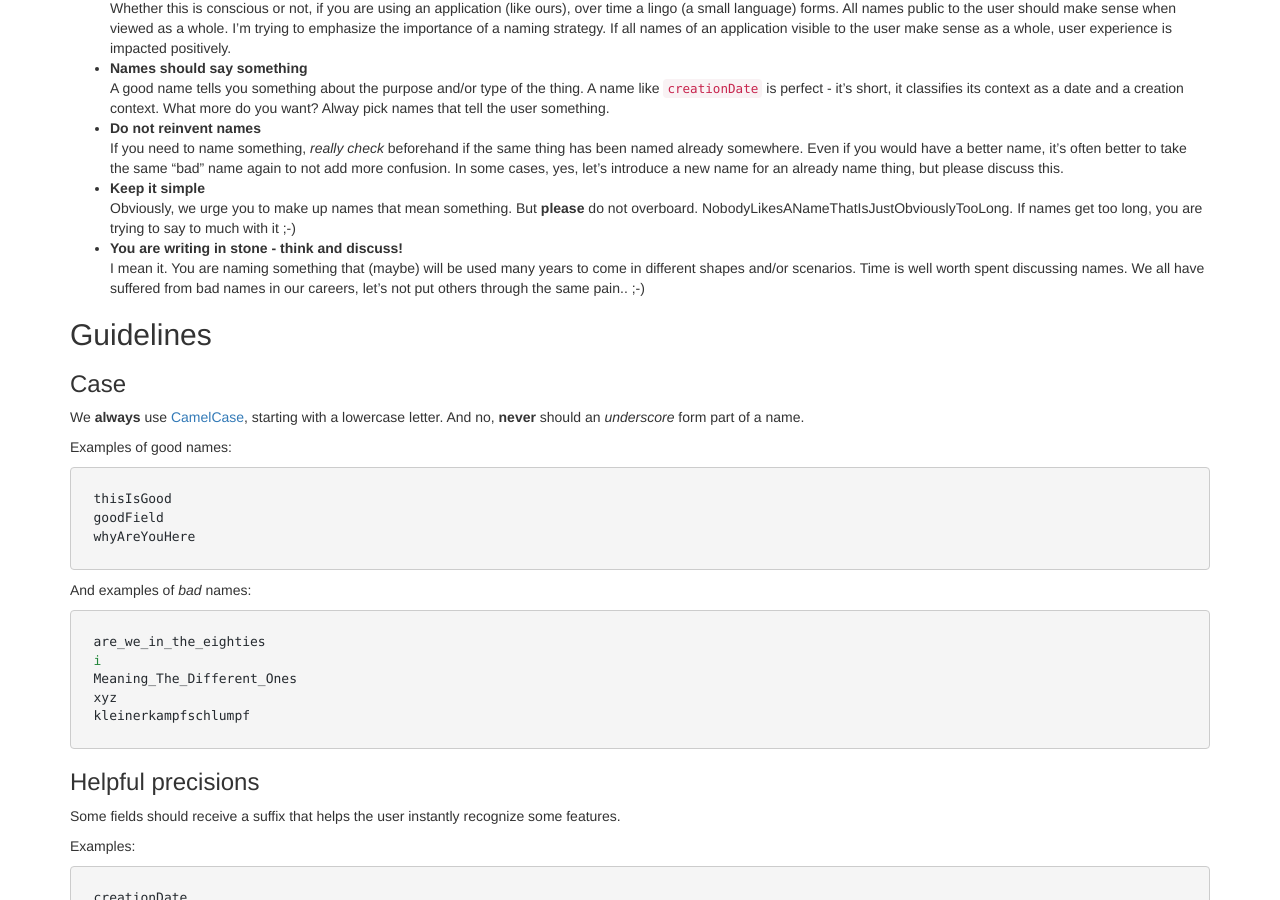
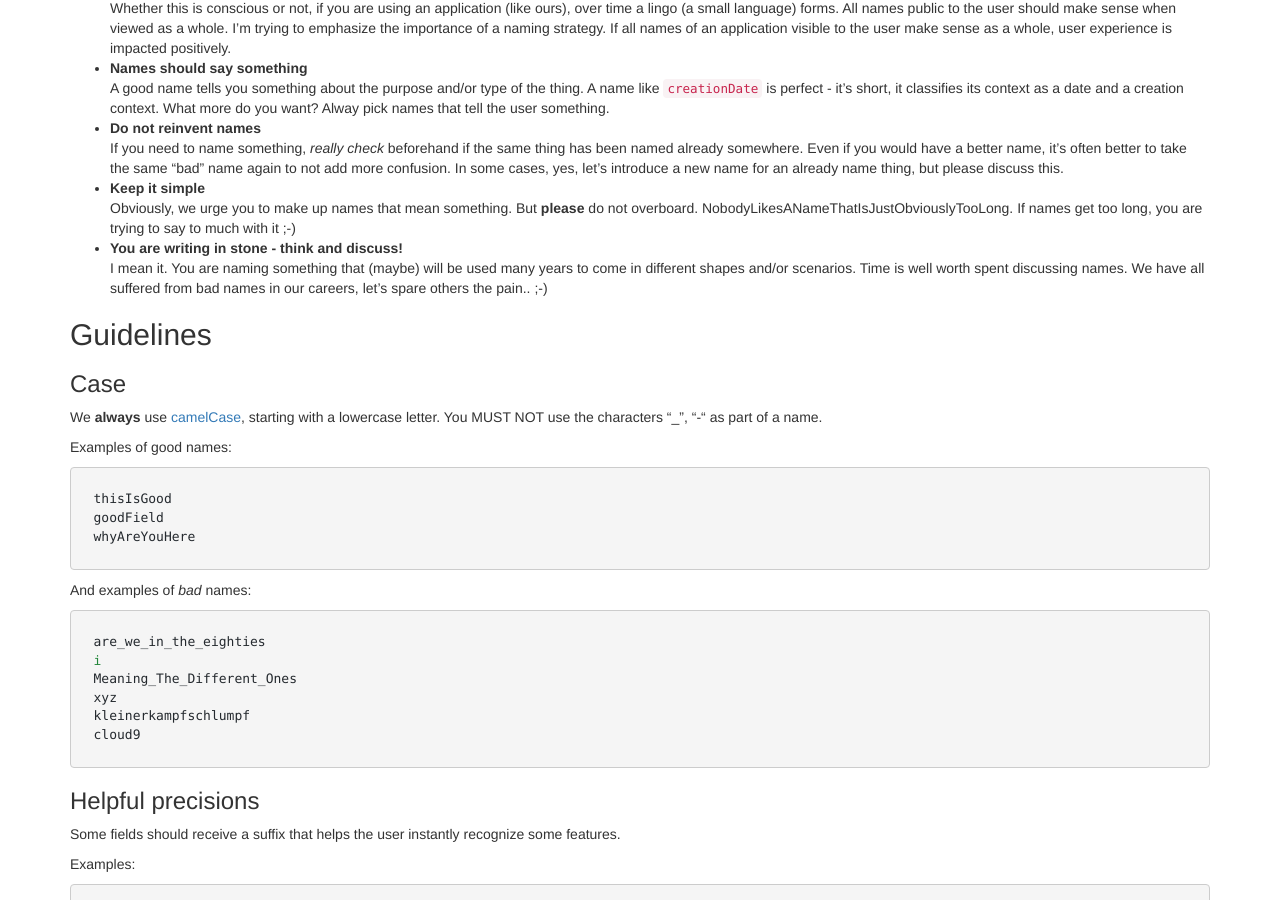
Before and after one commit to gravity-platform/doc, a Jekyll site: the page built from naming.md, in a window 1280 px wide and 900 px high, scrolled down 577 px. Built offline with Jekyll 4.4.1, drawn with Linux system fonts in a browser that asks for light colours; nearby versions of some CDN libraries; Markdown is read by kramdown in place of the engine named in the settings.

Commit message:
add more info to the camelcase part

````diff
--- a/naming.md
+++ b/naming.md
@@ -31,7 +31,7 @@ Here are some basic important points:
 * **Names should say something**<br/>A good name tells you something about the purpose and/or type of the thing. A name like `creationDate` is perfect - it's short, it classifies its context as a date and a creation context. What more do you want? Alway pick names that tell the user something.
 * **Do not reinvent names**<br/>If you need to name something, *really check* beforehand if the same thing has been named already somewhere. Even if you would have a better name, it's often better to take the same "bad" name again to not add more confusion. In some cases, yes, let's introduce a new name for an already name thing, but please discuss this.
 * **Keep it simple**<br/>Obviously, we urge you to make up names that mean something. But **please** do not overboard. NobodyLikesANameThatIsJustObviouslyTooLong. If names get too long, you are trying to say to much with it ;-)
-* **You are writing in stone - think and discuss!**<br/>I mean it. You are naming something that (maybe) will be used many years to come in different shapes and/or scenarios. Time is well worth spent discussing names. We all have suffered from bad names in our careers, let's not put others through the same pain.. ;-)
+* **You are writing in stone - think and discuss!**<br/>I mean it. You are naming something that (maybe) will be used many years to come in different shapes and/or scenarios. Time is well worth spent discussing names. We have all suffered from bad names in our careers, let's spare others the pain.. ;-)
 
 
 
@@ -39,8 +39,8 @@ Here are some basic important points:
 
 ### Case
 
-We **always** use [CamelCase](http://en.wikipedia.org/wiki/CamelCase), starting with a lowercase letter.
-And no, **never** should an *underscore* form part of a name.
+We **always** use [camelCase](http://en.wikipedia.org/wiki/CamelCase), starting with a lowercase letter.
+You MUST NOT use the characters "_", "-" as part of a name.
 
 Examples of good names:
 
@@ -58,6 +58,7 @@ i
 Meaning_The_Different_Ones
 xyz
 kleinerkampfschlumpf
+cloud9
 ```
 
 ### Helpful precisions
````
